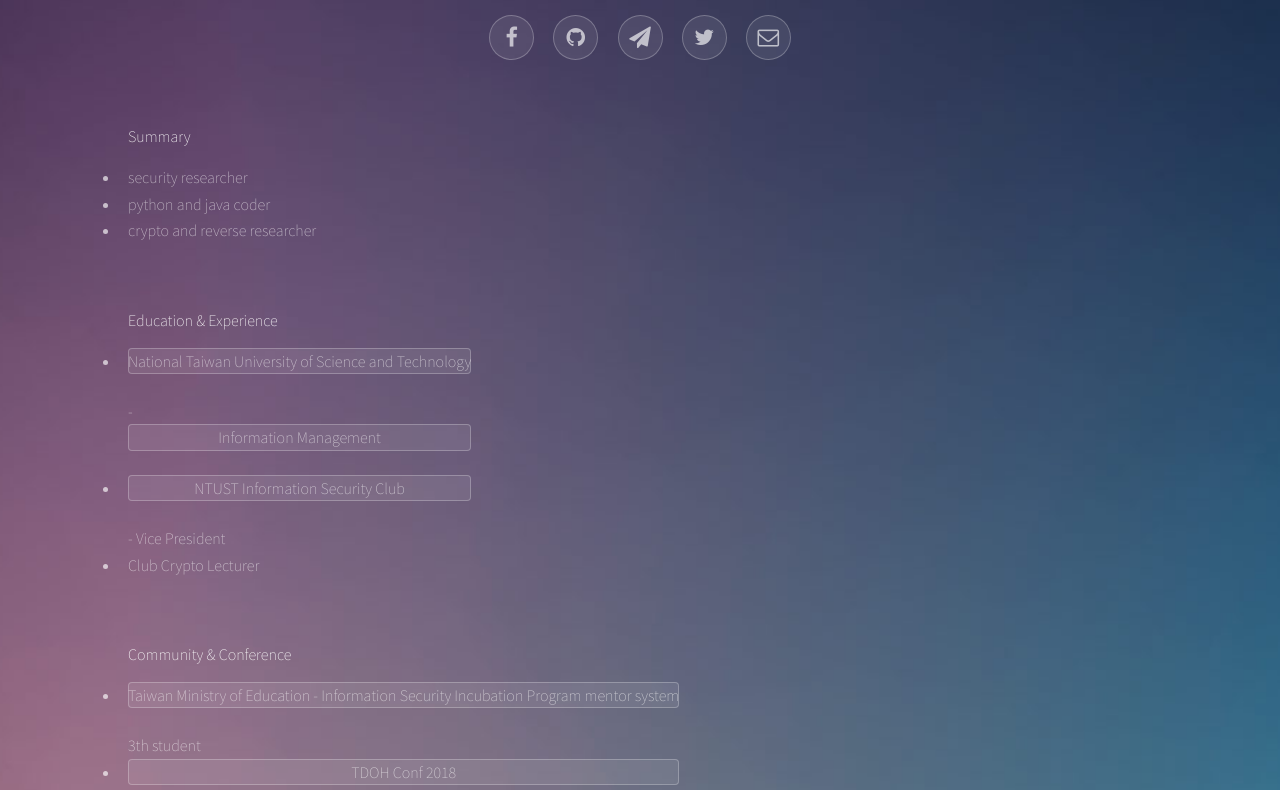
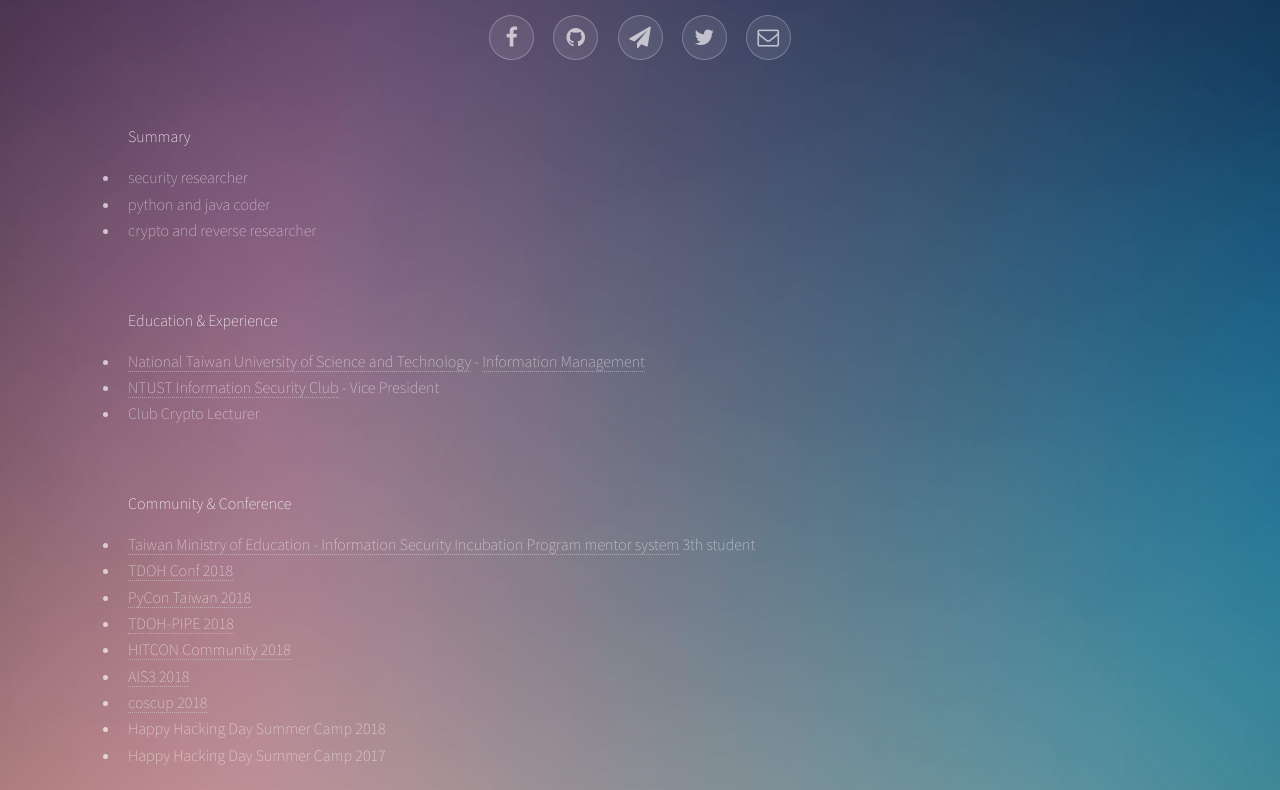
Before and after one commit to killua4564/killua4564.github.io, a plain HTML site: page index.html in a window 1280 px wide. Shown: the part 378-1168 px from the top of the page. Drawn offline with Linux system fonts and the light colour scheme.

Commit message:
.thumbnails a delete

```diff
--- a/assets/css/main.css
+++ b/assets/css/main.css
@@ -2388,7 +2388,7 @@
 		margin: 0 0 2em -2em;
 	}
 
-		.thumbnails a {
+		/*.thumbnails a {
 			-moz-transition: all 0.2s ease;
 			-webkit-transition: all 0.2s ease;
 			-ms-transition: all 0.2s ease;
@@ -2404,7 +2404,7 @@
 			cursor: pointer;
 			outline: 0;
 			overflow: hidden;
-		}
+		}*/
 
 			.thumbnails a img {
 				display: block;
```
